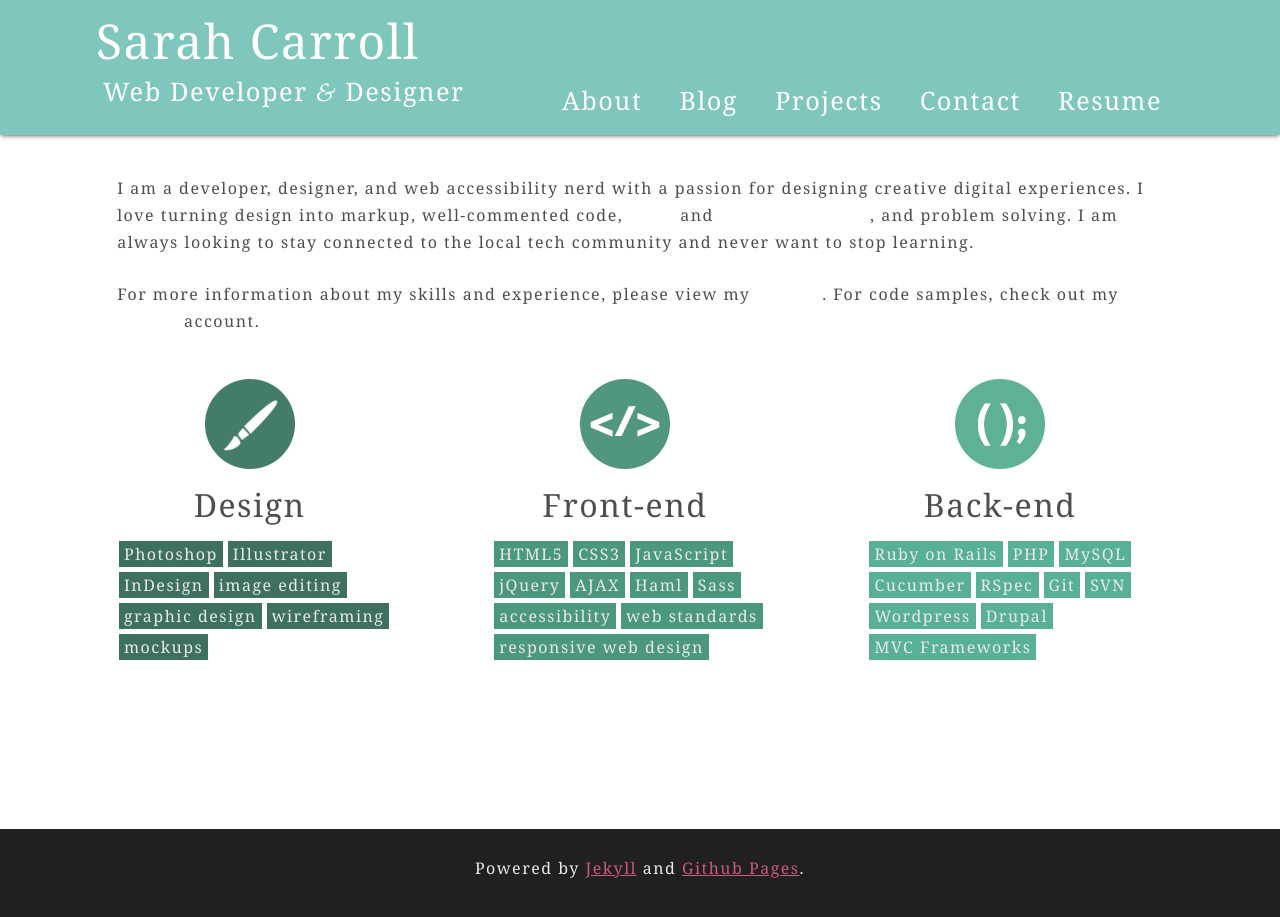
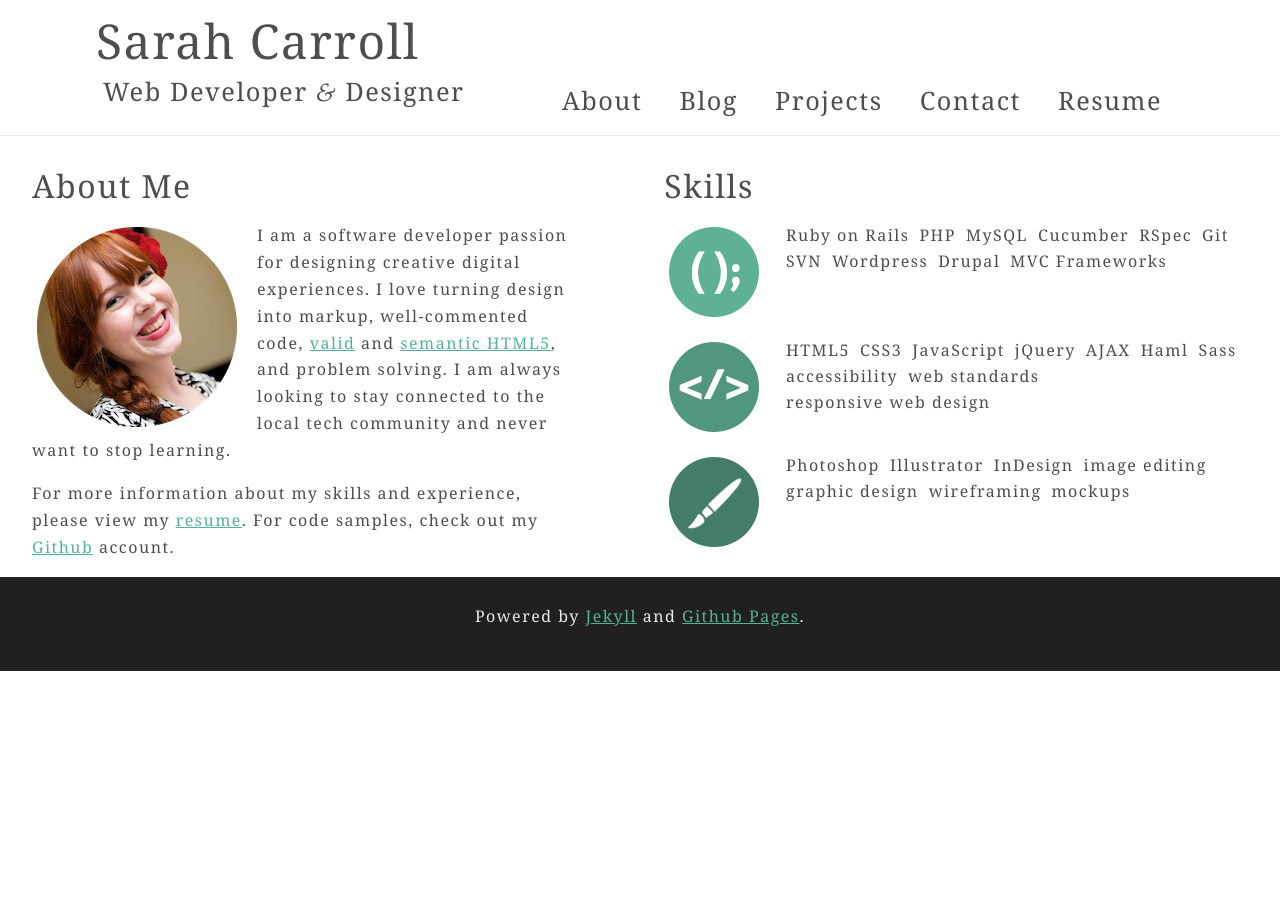
Before and after one commit to sarahes/sarahes.github.io, a Jekyll site: the page built from index.html, in a window 1280 px wide and 924 px high. Shown: the top 917 px of the window. Built offline with Jekyll 4.4.1, drawn with Linux system fonts in a browser that asks for light colours; nearby versions of some CDN libraries; some web fonts are replaced; comment, search, counter and statistics services are not loaded.

Commit message:
moving around layout

```diff
--- a/css/style.css
+++ b/css/style.css
@@ -1,31 +1,24 @@
-@font-face {
-    font-family: 'LeagueGothicRegular';
-    src: url('fonts/League_Gothic-webfont.eot');
-    src: url('fonts/League_Gothic-webfont.eot?#iefix') format('embedded-opentype'),
-         url('fonts/League_Gothic-webfont.woff') format('woff'),
-         url('fonts/League_Gothic-webfont.ttf') format('truetype'),
-         url('fonts/League_Gothic-webfont.svg#LeagueGothicRegular') format('svg');
-    font-weight: normal;
-    font-style: normal;
-}
-
 /* Links */
-a{color: #FFF;}
-a:hover{color: #FFF;}
-footer a{color: #CA5885;}
-footer a:hover{color: #B04D74;}
+a{color: #57B195;}
+a:hover{color: #57B195;}
+footer a{color: #57B195;}
+footer a:hover{color: #57B195;}
 .hello a{text-decoration: none;}
 nav a{
-  color: #FFF;
+  color: #4E4E4E;
   padding: 5px 7px;
   text-decoration: none;
   transition: background 0.35s ease-in-out 0s;
 }
 nav a:hover{
-  color: #FFF;
+  color: #57B195;
 
 }
 
+.textwrap {
+  float: left;
+  padding: 5px 20px 10px 5px;
+}
 /* Lists */
 .inline ul{
   list-style-type: none;
@@ -90,7 +83,7 @@ input, textarea{
 /* Headers */
 h1{
   height: 115px;
-  color: #FFF;
+  color: #4E4E4E;
   font-weight: normal;
   font-size: 3em;
   line-height: .875em;
@@ -103,7 +96,7 @@ h1{
 h2, h3{
   font-size: 2em;
   font-weight: normal;
-  text-align: center;
+/*  text-align: center;*/
   margin: 20px 0;
 }
 .example h3{
@@ -116,7 +109,7 @@ h2, h3{
 body {
   font-family: 'Trocchi', georgia, serif;
   font-size: 100%;
-  background: #FFF;
+ /* background: url('../images/bg.png');*/
   margin: 0 0 1em;
   color: #4E4E4E;
   letter-spacing: 1.5px;
@@ -140,11 +133,14 @@ section{
 
 /* Header Section */
 header{
-  background: #7FC6BC;
-  box-shadow: 0 1px 5px -1px #333333;
+  /*background: #57B195;*/
+  background: #FFF;
+  /*opacity: .9;*/
+/*  box-shadow: 0 1px 5px -1px #333333;*/
   position: fixed;
   width: 100%;
   top: 0;
+  border-bottom: solid 1px #eaeaea;
   padding: 20px 0 0 0;
 }
 #header_wrap{
@@ -176,45 +172,52 @@ nav li{
 
 /* About Section */
 #about p{
-  width: 86%;
-  margin: 25px auto;
+ /* width: 85%;
+  margin: 25px auto;*/
+}
+#bio {
+  width: 45%;
+  float: left;
 }
 #skills{
-  height: 100%;
+  width: 48%;
+/*  height: 100%;
   overflow: hidden;
-  margin: 0 20px 20px 40px;
+  margin: 0 20px 20px 40px;*/
+  /*margin: 20px 10px;*/
+  float: right;
 }
-#skills p {margin-left: 40px;}
 .img{text-align: center;}
 .skill {
-  padding: 10px;
-  float: left;
-  margin-right: 20px;
-  width: 29%;
-  min-height: 330px;
-  text-align: center;
-  /*background-color: rgba(153,153,153,.25);*/
+  margin-bottom: 15px;
+  overflow: hidden;
 }
 .skill ul{
+  /*padding: 10px;*/
+  float: right;
+  /*width: 45%;*/
+  width: 80%;
+  height: 50px;
+  /*min-height: 330px;*/
+  text-align: center;
   list-style-type: none;
-  margin: 5px 0 0 37px;
   padding-left: 0;
 }
 .skill li{
   float: left;
-  margin: 0 5px 5px 0;
-  color: #E9E9E9;
-  background: #3D705E;
+  /*margin: 0 5px 5px 0;*/
+  /*color: #E9E9E9;
+  background: #3D705E; */
   padding: 5px;
   transition: background 0.35s ease-in-out 0s;
 }
-
+.clear {clear: both;}
 /* Skills Section Icons */
 .icon{
   height: 90px;
   width: 90px;
-  text-align: center;
-  margin: 10px auto;
+  float: left;
+  padding: 0 10px 10px 0;
 }
 #design_icon{background: url('../images/design.png') no-repeat center;}
 #html_icon{background: url('../images/html.png') no-repeat center;}
@@ -241,7 +244,8 @@ nav li{
   margin-right: 10px;
   width: 32%;
   text-align: center;
-  background-color: rgba(153,153,153,.25);
+  background-color: #FFF;
+  /*background-color: rgba(255,255,255);*/
   color: #000;
   min-height: 490px;
   transition: all 0.25s ease 0s;
@@ -343,7 +347,7 @@ footer{
 .heart{color: #B04D74;}
 
 /* Media Queries */
-@media only screen and (min-width: 1240px) {
+/*@media only screen and (min-width: 1240px) {
   .skill{min-height: 300px;}
 }
 @media only screen and (max-width: 1240px) and (min-width: 480px) {
@@ -401,4 +405,4 @@ footer{
     margin: 0 auto;
     margin-bottom: 20px;
   }
-}
+}*/
--- a/index.html
+++ b/index.html
@@ -4,47 +4,19 @@ title: Sarah Carroll
 ---
 
 <section id="about">
-	<p>I am a developer, designer, and web accessibility nerd with a passion for designing creative digital experiences. I love turning design into markup, well-commented code, <a href="http://validator.w3.org/check?uri=http%3A%2F%2Fsarahes.com%2F">valid</a> and <a href="looknocss.html">semantic HTML5</a>, and problem solving. I am always looking to stay connected to the local tech community and never want to stop learning. </p>
+	<div id="bio">
+		<h2>About Me </h2>
+		<img  class="textwrap" src="images/me.png" />
+		<p>I am a software developer passion for designing creative digital experiences. I love turning design into markup, well-commented code, <a href="http://validator.w3.org/check?uri=http%3A%2F%2Fsarahes.com%2F">valid</a> and <a href="looknocss.html">semantic HTML5</a>, and problem solving. I am always looking to stay connected to the local tech community and never want to stop learning. </p>
 
 		<p>For more information about my skills and experience, please view my <a href="resume.pdf">resume</a>. For code samples, check out my <a href="https://github.com/sarahes">Github</a> account.</p>
+	</div>
 
     <div id="skills">
-            <div class="skill">
-                <div id="design_icon" class="icon"></div>
-                <h3>Design</h3>
-                <ul class="design">
-                    <li>Photoshop </li>
-                    <li>Illustrator </li>
-                    <li>InDesign </li>
-                    <li>image editing </li>
-                    <li>graphic design </li>
-                    <li>wireframing </li>
-                    <li>mockups </li>
-                </ul>
-            </div>
-
-            <div class="skill">
-                <div id="html_icon" class="icon"></div>
-                <h3>Front-end</h3>
-                <ul class="front">
-                    <li>HTML5 </li>
-                    <li>CSS3 </li>
-                    <li>JavaScript </li>
-                    <li>jQuery </li>
-                    <li>AJAX </li>
-                    <li>Haml </li>
-					<li>Sass </li>
-                    <li>accessibility </li>
-                    <li>web standards </li>
-                    <li>responsive web design </li>
-
-                </ul>
-            </div>
-
+    	<h2>Skills</h2>
     	<div class="skill">
 	    	<div id="code_icon" class="icon"></div>
-                <h3>Back-end</h3>
-                <ul class="back">
+	    	<ul>
 	            <li>Ruby on Rails </li>
 	            <li>PHP </li>
 	            <li>MySQL </li>
@@ -57,5 +29,34 @@ title: Sarah Carroll
 	            <li>MVC Frameworks </li>
 	        </ul>
         </div>
+
+        <div class="clear skill">
+	        <div id="html_icon" class="icon"></div>
+	        <ul>
+	            <li>HTML5 </li>
+	            <li>CSS3 </li>
+	            <li>JavaScript </li>
+	            <li>jQuery </li>
+	            <li>AJAX </li>
+	            <li>Haml </li>
+				<li>Sass </li>
+	            <li>accessibility </li>
+	            <li>web standards </li>
+	            <li>responsive web design </li>
+	        </ul>
         </div>
+
+        <div class="clear skill">
+	        <div id="design_icon" class="icon"></div>
+	        <ul>
+	            <li>Photoshop </li>
+	            <li>Illustrator </li>
+	            <li>InDesign </li>
+	            <li>image editing </li>
+	            <li>graphic design </li>
+	            <li>wireframing </li>
+	            <li>mockups </li>
+	        </ul>
+        </div>
+    <div>
 </section>
```
Also changed, not shown: images/bg.png, images/me.png (added), 1 other file. Lines whose indentation alone changed are shown as unchanged.
